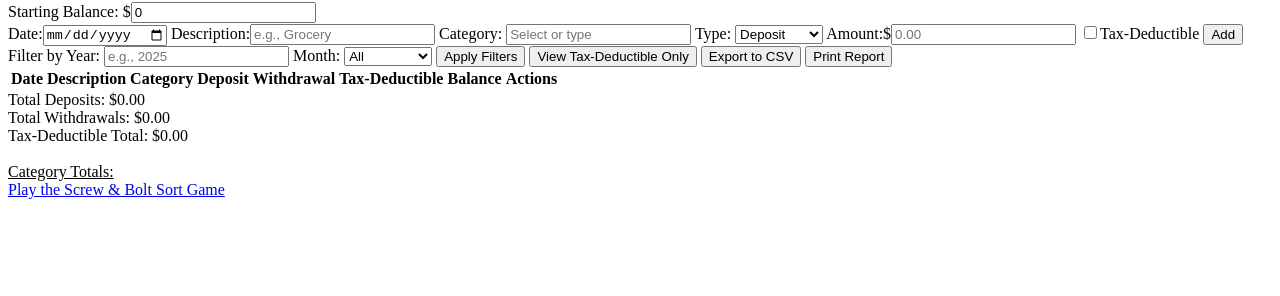
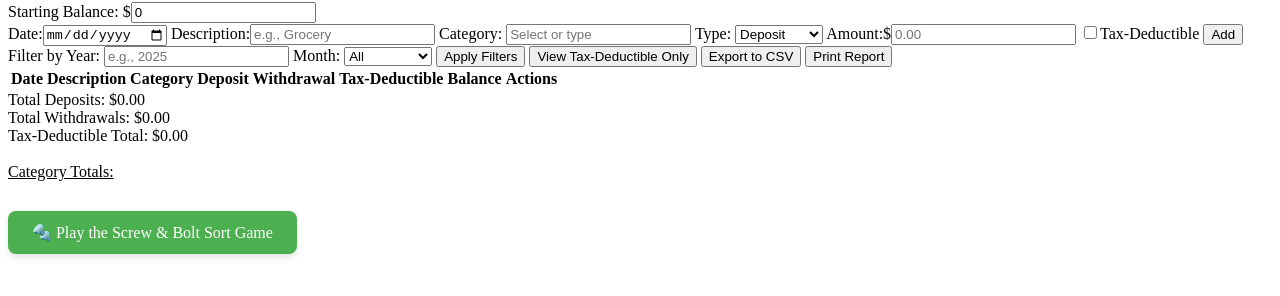
Before and after one commit to JoyeHarvey/Joyes-Tax-Tracker, a plain HTML site: page index.html in a window 1280 px wide. Shown: the part 140-436 px from the top of the page. Drawn offline with Linux system fonts and the light colour scheme.

Commit message:
Update index.html

```diff
--- a/index.html
+++ b/index.html
@@ -28,6 +28,25 @@
     .form-row label { display: flex; align-items: center; gap: 4px; }
     .totals { margin-top: 20px; font-weight: bold; }
     .filters { margin-top: 20px; }
+<style>
+  .game-button {
+    display: inline-block;
+    margin-top: 30px;
+    padding: 12px 24px;
+    background-color: #4CAF50;
+    color: white;
+    font-size: 16px;
+    text-decoration: none;
+    border-radius: 8px;
+    box-shadow: 0 4px 6px rgba(0, 0, 0, 0.1);
+    transition: background-color 0.3s ease;
+  }
+
+  .game-button:hover {
+    background-color: #45a049;
+  }
+</style>
+
   </style>
 </head>
 <body>
@@ -286,7 +305,7 @@
   const db = firebase.firestore();
 </script>
 <script src="script.js"></script>
-  <a href="screw-bolt-game.html" class="game-link" target="_blank">Play the Screw & Bolt Sort Game</a>
+  <a href="screw-bolt-game.html" class="game-button" target="_blank">🔩 Play the Screw & Bolt Sort Game</a>
 
 </body>
 </html>
```
